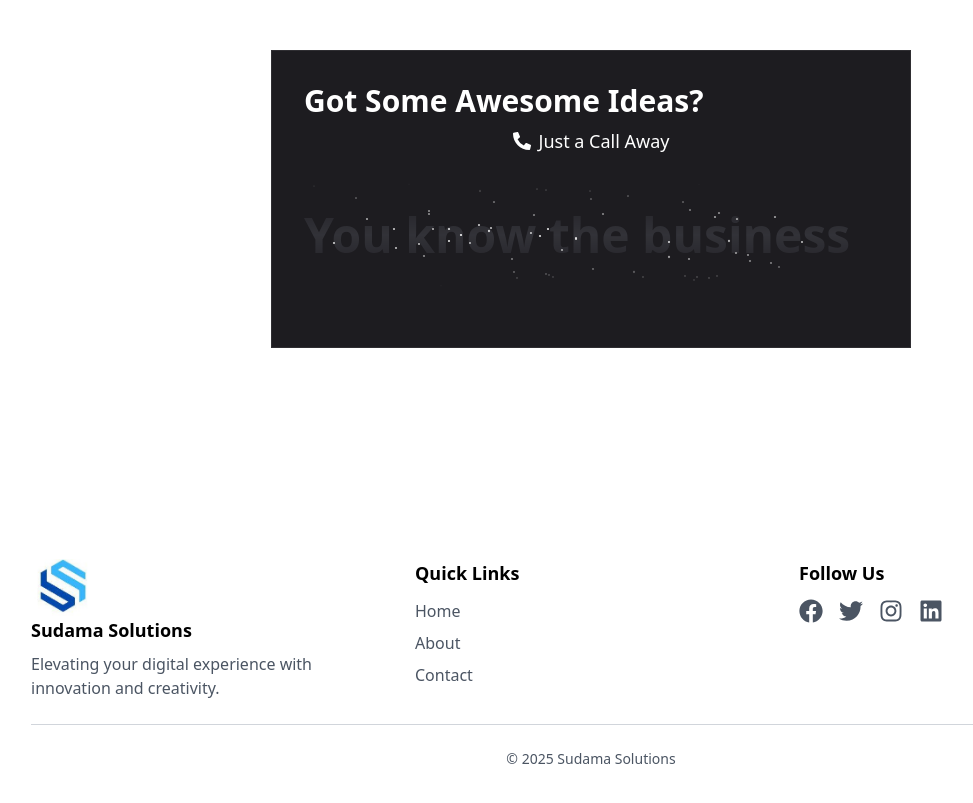
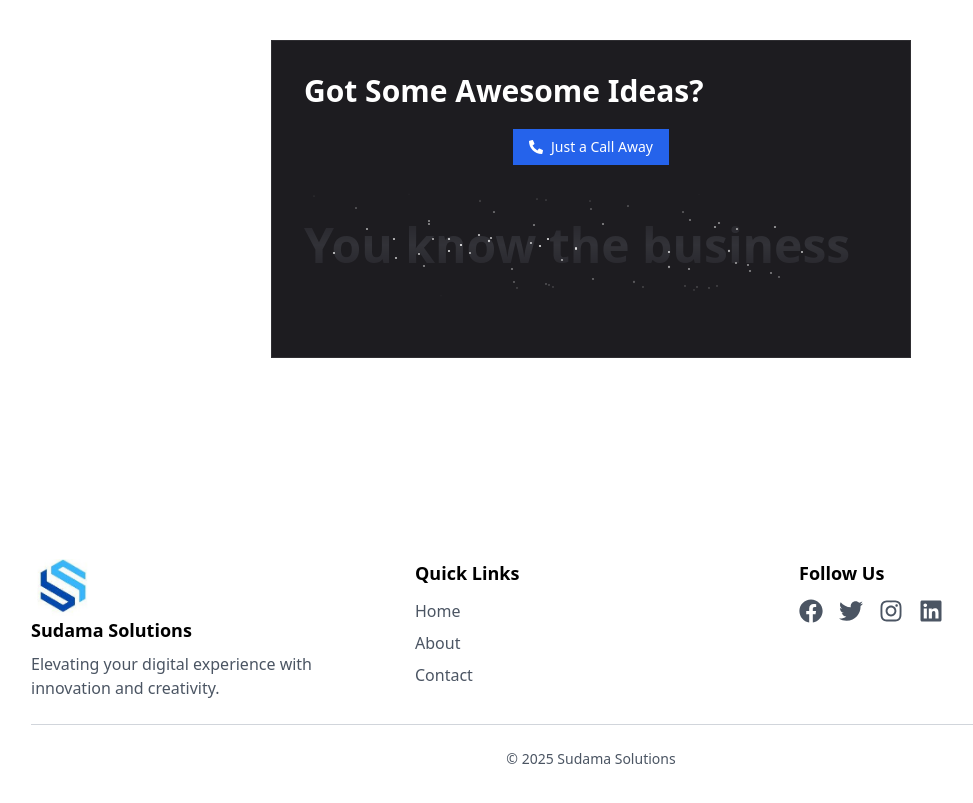
Before and after one commit to Manab-upadhyay/Sudama_Tech, a Next.js app: page / in a window 1280 px wide. Shown: the part 3680-4483 px from the top of the page, without its empty margins (49-1022 px from the left). Built offline with nearby package versions, Linux system fonts and the light colour scheme.

Commit message:
call number added

```diff
--- a/src/components/card.tsx
+++ b/src/components/card.tsx
@@ -17,8 +17,13 @@ export function TextRevealCardPreview() {
         <TextRevealCardTitle className="text-3xl font-bold">
           Got Some Awesome Ideas?
         </TextRevealCardTitle>
-        <TextRevealCardDescription className="flex items-center justify-center text-white text-lg gap-2">
-          <FaPhoneAlt className="text-white cursor-pointer" /> Just a Call Away
+        <TextRevealCardDescription className="flex items-center justify-center mt-5">
+          <a
+            href="tel:+9957052223"
+            className="flex items-center gap-2 bg-blue-600 text-white px-4 py-2 rounded-lg font-medium hover:bg-blue-700 transition duration-300"
+          >
+            <FaPhoneAlt className="text-white" /> Just a Call Away
+          </a>
         </TextRevealCardDescription>
       </TextRevealCard>
     </div>
```
